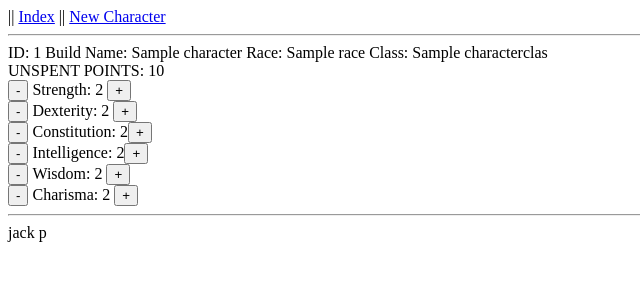
After one commit to JackPound/CharacterGenerator, a Django app: page /kingmaker-builder/newcharacter/1/ in a window 1280 px wide. The commit adds this page. Shown: the top 300 px of the page, without its empty margins (0-640 px from the left). Run offline with Django 3.2, Linux system fonts and the light colour scheme; tables that the repository leaves empty hold one stand-in row (values such as "Sample post").

Commit message:
jquery built for distributing starting ability scores, not implemented to update database character yet

```diff
--- a/charactergenerator/admin.py
+++ b/charactergenerator/admin.py
@@ -1,6 +1,7 @@
 from django.contrib import admin
-from .models import Character, Race
+from .models import Character, Race, Characterclass
 # Register your models here.
 
 admin.site.register(Character)
 admin.site.register(Race)
+admin.site.register(Characterclass)
--- a/charactergenerator/models.py
+++ b/charactergenerator/models.py
@@ -13,10 +13,15 @@ class Race(models.Model):
 	def __str__(self):
 		return self.name
 
+class Characterclass(models.Model):
+	name = models.CharField(max_length=30, default='')
+
+	def __str__(self):
+		return self.name
 class Character(models.Model):
 	name = models.CharField(max_length=30, default='')
 	race = models.ForeignKey(Race, on_delete=models.CASCADE)
-	characterclass = models.CharField(max_length=30, default='')
+	characterclass = models.ForeignKey(Characterclass, on_delete=models.CASCADE)
 	ability_points = models.IntegerField(default=25)
 	strength = models.IntegerField(default=10)
 	dexterity = models.IntegerField(default=10)
--- a/charactergenerator/static/app.js
+++ b/charactergenerator/static/app.js
@@ -1 +1,84 @@
 console.log('js linked');
+
+// Getting baseline score for comparison to current score
+const startingStrength = parseInt($('#strength')[0].textContent)
+const startingDexterity = parseInt($('#dexterity')[0].textContent)
+const startingConstitution = parseInt($('#constitution')[0].textContent)
+const startingIntelligence = parseInt($('#intelligence')[0].textContent)
+const startingWisdom = parseInt($('#wisdom')[0].textContent)
+const startingCharisma = parseInt($('#charisma')[0].textContent)
+
+// $(':button').on("click", function(){
+// 	console.log(this.className,'buton clicked')
+// })
+// Increasing attribute scores when clicking + button
+$(':button').on("click", function(){
+	var attribute = String($(this).parent()[0].className)
+	let currentAttribute = parseInt($('#'+attribute)[0].textContent);
+	let startingAttribute = ''
+	// Determining which attribute we're changing
+	if (attribute == 'strength'){
+		startingAttribute = startingStrength
+	} else if (attribute == 'dexterity') {
+		startingAttribute = startingDexterity
+	} else if (attribute == 'constitution') {
+		startingAttribute = startingConstitution
+	} else if (attribute == 'intelligence') {
+		startingAttribute = startingIntelligence
+	} else if (attribute == 'wisdom') {
+		startingAttribute = startingWisdom
+	} else if (attribute == 'charisma') {
+		startingAttribute = startingCharisma
+	}
+	if (this.className == 'up'){
+		// Determinging how many Unspent points are needed to increase the ability
+		if (startingAttribute + 1 >= currentAttribute && parseInt($('#abilityPoints')[0].textContent) >= 1) {
+			$('#' + attribute)[0].textContent = currentAttribute + 1
+			$('#abilityPoints')[0].textContent = String((parseInt($('#abilityPoints')[0].textContent) - 1))
+		} else if (startingAttribute + 3 >= currentAttribute && parseInt($('#abilityPoints')[0].textContent) >= 2) {
+			$('#' + attribute)[0].textContent = currentAttribute + 1
+			$('#abilityPoints')[0].textContent = String((parseInt($('#abilityPoints')[0].textContent) - 2))
+		} else if (startingAttribute + 5 >= currentAttribute && parseInt($('#abilityPoints')[0].textContent) >= 3) {
+			$('#' + attribute)[0].textContent = currentAttribute + 1
+			$('#abilityPoints')[0].textContent = String((parseInt($('#abilityPoints')[0].textContent) - 3))
+		} else if (startingAttribute + 7 >= currentAttribute && parseInt($('#abilityPoints')[0].textContent) >= 4) {
+			$('#' + attribute)[0].textContent = currentAttribute + 1
+			$('#abilityPoints')[0].textContent = String((parseInt($('#abilityPoints')[0].textContent) - 4))
+		}
+	}
+	if (this.className == 'down' && currentAttribute > 3){
+		if (startingAttribute + 2 >= currentAttribute) {
+			$('#' + attribute)[0].textContent = currentAttribute - 1
+			$('#abilityPoints')[0].textContent = String((parseInt($('#abilityPoints')[0].textContent) + 1))
+		} else if (startingAttribute + 4 >= currentAttribute) {
+			$('#' + attribute)[0].textContent = currentAttribute - 1
+			$('#abilityPoints')[0].textContent = String((parseInt($('#abilityPoints')[0].textContent) + 2))
+		} else if (startingAttribute + 6 >= currentAttribute) {
+			$('#' + attribute)[0].textContent = currentAttribute - 1
+			$('#abilityPoints')[0].textContent = String((parseInt($('#abilityPoints')[0].textContent) + 3))
+		} else if (startingAttribute + 8 >= currentAttribute) {
+			$('#' + attribute)[0].textContent = currentAttribute - 1
+			$('#abilityPoints')[0].textContent = String((parseInt($('#abilityPoints')[0].textContent) + 4))
+		}
+	}
+});
+// // Decreasing attribute scores when clicking - button
+// $('.down').on("click", function(){
+// 	var attribute = String($(this).parent()[0].className)
+// 	let currentAttribute = parseInt($('#'+attribute)[0].textContent);
+// 	let startingAttribute = ''
+// 	// Determining which attribute we're changing
+// 	if (attribute == 'strength'){
+// 		startingAttribute = startingStrength
+// 	} else if (attribute == 'dexterity') {
+// 		startingAttribute = startingDexterity
+// 	} else if (attribute == 'constitution') {
+// 		startingAttribute = startingConstitution
+// 	} else if (attribute == 'intelligence') {
+// 		startingAttribute = startingIntelligence
+// 	} else if (attribute == 'wisdom') {
+// 		startingAttribute = startingWisdom
+// 	} else if (attribute == 'charisma') {
+// 		startingAttribute = startingCharisma
+// 	}
+// });
--- a/charactergenerator/static/style.css
+++ b/charactergenerator/static/style.css
@@ -0,0 +1,3 @@
+p {
+	display: inline;
+}
--- /dev/null
+++ b/charactergenerator/templates/set_abilities.html
@@ -0,0 +1,40 @@
+{% extends 'base.html' %}
+{% block content %}
+<div>
+	<p>ID: {{character.id}}</p>
+	<p>Build Name: {{character.name}}</p>
+	<p>Race: {{character.race}}</p>
+	<p>Class: {{character.characterclass}}</p><br />
+	<p>UNSPENT POINTS: <span id='abilityPoints'>{{character.ability_points}}</span></p>
+	<div class='strength'>
+		<button class='down'>-</button>
+		<p>Strength: <span id='strength'>{{character.strength|add:character.race.strength_bonus}}</span></p>
+		<button class='up'>+</button>
+	</div>
+	<div class='dexterity'>
+		<button class='down'>-</button>
+		<p>Dexterity: <span id='dexterity'>{{character.dexterity|add:character.race.dexterity_bonus}}</span></p>
+		<button class='up'>+</button>
+	</div>
+	<div class='constitution'>
+		<button class='down'>-</button>
+		<p>Constitution: <span id='constitution'>{{character.constitution|add:character.race.constitution_bonus}}</span></p><button class='up'>+</button>
+	</div>
+	<div class='intelligence'>
+		<button class='down'>-</button>
+		<p>Intelligence: <span id='intelligence'>{{character.intelligence|add:character.race.intelligence_bonus}}</span></p><button class='up'>+</button>
+	</div>
+	<div class='wisdom'>
+		<button class='down'>-</button>
+		<p>Wisdom: <span id='wisdom'>{{character.wisdom|add:character.race.wisdom_bonus}}</span></p>
+		<button class='up'>+</button>
+	</div>
+	<div class='charisma'>
+		<button class='down'>-</button>
+		<p>Charisma: <span id='charisma'>{{character.charisma|add:character.race.charisma_bonus}}</span></p>
+		<button class='up'>+</button>
+	</div>
+	<hr />
+</div>
+
+{% endblock %}
--- a/charactergenerator/urls.py
+++ b/charactergenerator/urls.py
@@ -4,4 +4,5 @@ from . import views
 urlpatterns = [
 	path('', views.index, name='index'),
 	path('newcharacter/', views.newcharacter, name='newcharacter'),
+	path('newcharacter/<int:char_id>/', views.set_abilities, name='set_abilities')
 ]
--- a/charactergenerator/views.py
+++ b/charactergenerator/views.py
@@ -12,14 +12,21 @@ def newcharacter(request):
 	if request.method == 'POST':
 		n = request.POST['name']
 		r = int(request.POST['race'])
-		c = request.POST['characterclass']
-		new_character = Character.objects.create(name= n, race_id = r, characterclass = c)
-		return HttpResponseRedirect('/characters')
+		c = int(request.POST['characterclass'])
+		new_character = Character.objects.create(name= n, race_id = r, characterclass_id = c)
+		# char_id = Character.objects.values('id').get(name=n)
+		# print(new_character.id,'newcharacter.id')
+		url = str(new_character.id)
+		return HttpResponseRedirect(url)
 	else:
 		form = NewCharacterForm
 		return render(request, 'newcharacter.html', {'form': form})
 
-def add_abilities(request):
+def set_abilities(request, char_id):
+	character = Character.objects.get(id = char_id)
+	return render(request, 'set_abilities.html', {'character': character})
+
+def helpabilities(request):
 	abilities = ['strength','dexterity','constitution','intelligence','wisdom','charisma']
 	if 'add' in request.POST:
 		print(request)
--- a/charactersite/urls.py
+++ b/charactersite/urls.py
@@ -18,5 +18,5 @@ from django.urls import path, include
 
 urlpatterns = [
     path('admin/', admin.site.urls),
-    path('characters/', include('charactergenerator.urls')),
+    path('kingmaker-builder/', include('charactergenerator.urls')),
 ]
```
Also changed, not shown: charactergenerator/templates/abilities.html (deleted, +0 -19 lines), charactergenerator/templates/hello.html (added, +9 -0 lines), charactergenerator/templates/newcharacter.html (+28 -25 lines), reporter.py (deleted, +0 -20 lines), scratch.md (+37 -0 lines), charactergenerator/migrations/0010_auto_20190109_2103.py (added).
